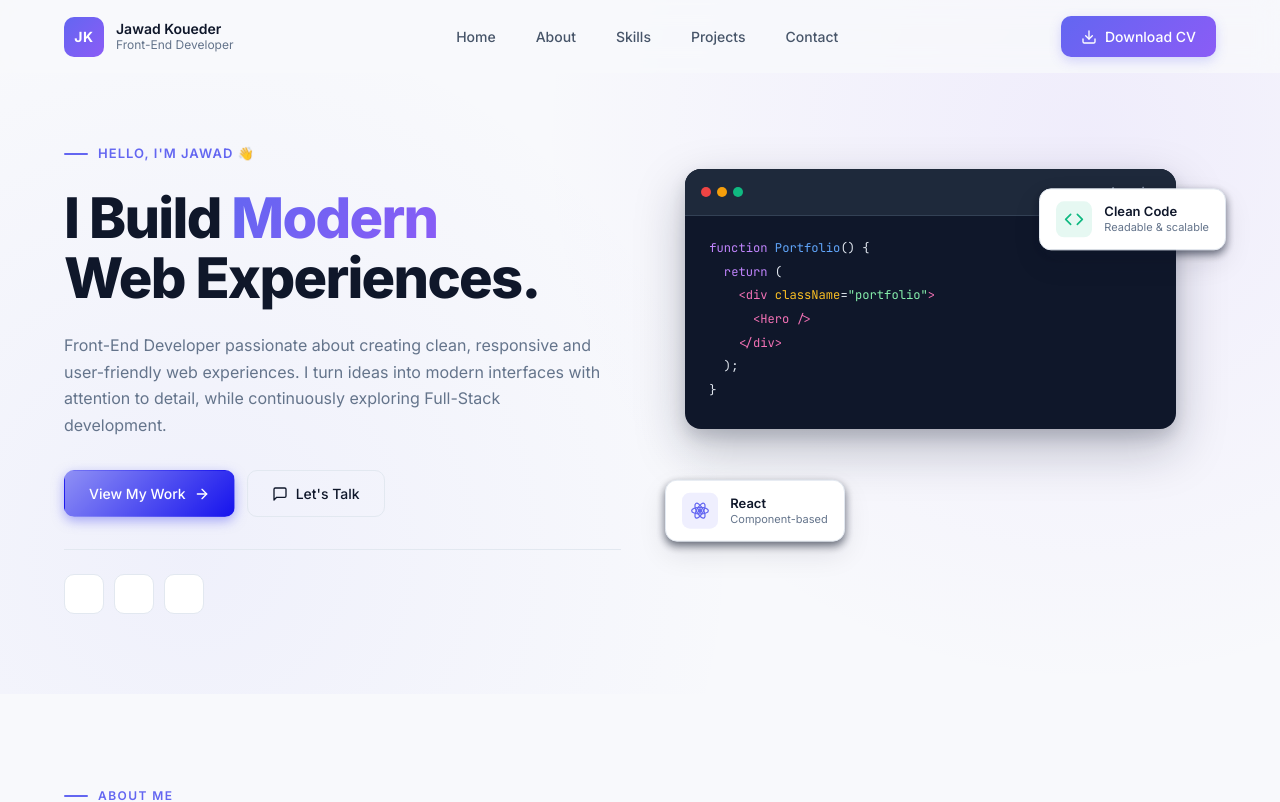
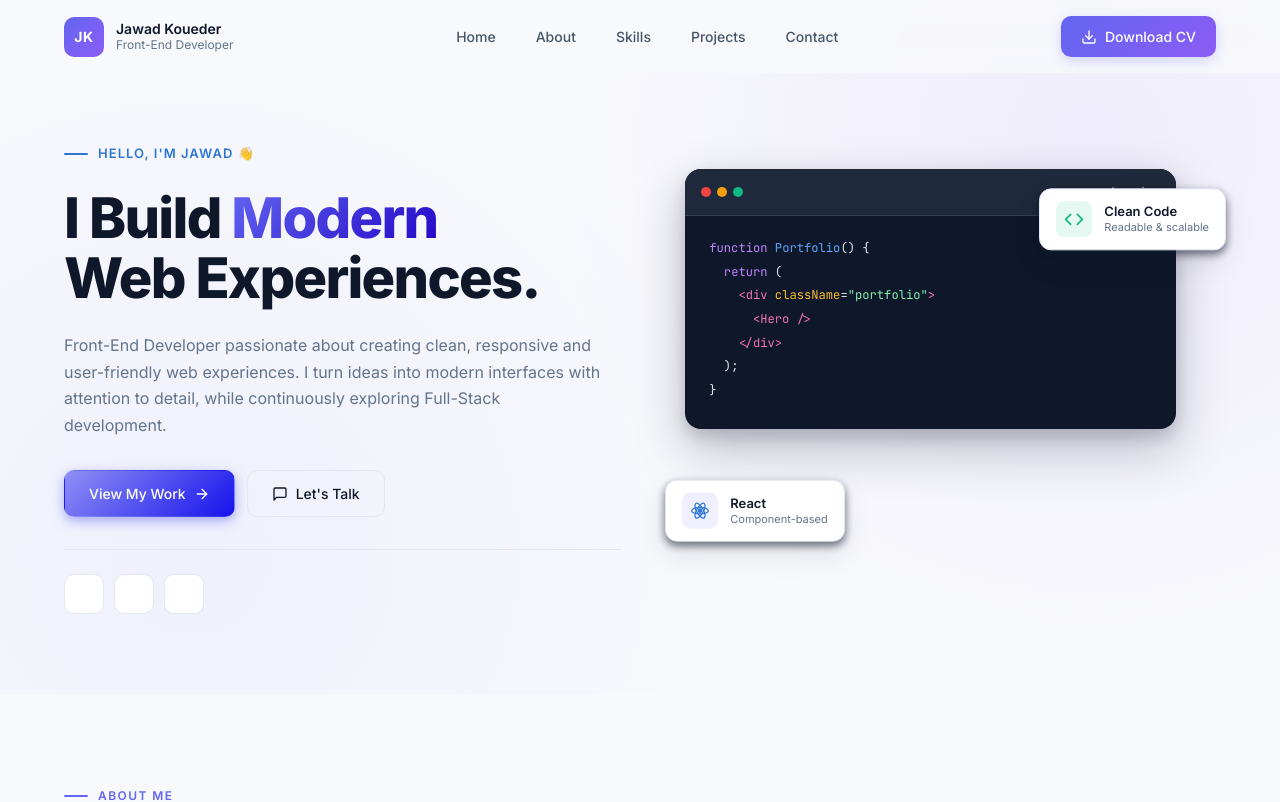
Before and after one commit to jawad-koueder03/My-portofolio, a React (Vite) app: page / in a window 1280 px wide. Shown: the top 802 px of the page. Built offline with nearby package versions, Linux system fonts and the light colour scheme; some icons are missing.

Commit message:
change color

```diff
--- a/src/components/ApproachCard.css
+++ b/src/components/ApproachCard.css
@@ -22,7 +22,7 @@
   left: 0;
   right: 0;
   height: 3px;
-  background: linear-gradient(90deg, #6366f1 0%, #8b5cf6 100%);
+  background: linear-gradient(90deg, #6366f1 0%, #2e0295 100%);
   transform: scaleX(0);
   transform-origin: left;
   transition: transform 0.4s ease;
--- a/src/components/ProjectCard.css
+++ b/src/components/ProjectCard.css
@@ -150,7 +150,7 @@
 /* ===== Primary (Live Demo) ===== */
 
 .project-card__btn--primary {
-  background: linear-gradient(135deg, #6366f1 0%, #8b5cf6 100%);
+  background: linear-gradient(135deg, #6366f1 0%, #2e0295 100%);
   color: #ffffff;
   box-shadow: 0 3px 10px rgba(99, 102, 241, 0.25);
 }
--- a/src/components/SkillBadge.css
+++ b/src/components/SkillBadge.css
@@ -4,7 +4,7 @@
   justify-content: center;
   width: 32px;
   height: 32px;
-  color: #6366f1;
+  color: #030599;
   transition: transform 0.25s ease, color 0.25s ease;
 }
 
--- a/src/styles/globals.css
+++ b/src/styles/globals.css
@@ -18,11 +18,11 @@
   --color-text-soft: #475569;
 
   /* ===== الألوان — Accent ===== */
-  --color-primary: #6366f1;
+  --color-primary: #2e76d3;
   --color-primary-hover: #4f46e5;
   --color-primary-soft: rgba(99, 102, 241, 0.08);
-  --color-secondary: #8b5cf6;
-  --color-gradient: linear-gradient(135deg, #6366f1 0%, #8b5cf6 100%);
+  --color-secondary: #2205c6;
+  --color-gradient: linear-gradient(135deg, #6366f1 0%, #2205c6 100%);
 
   /* ===== الألوان — Borders ===== */
   --color-border: #e2e8f0;
```
